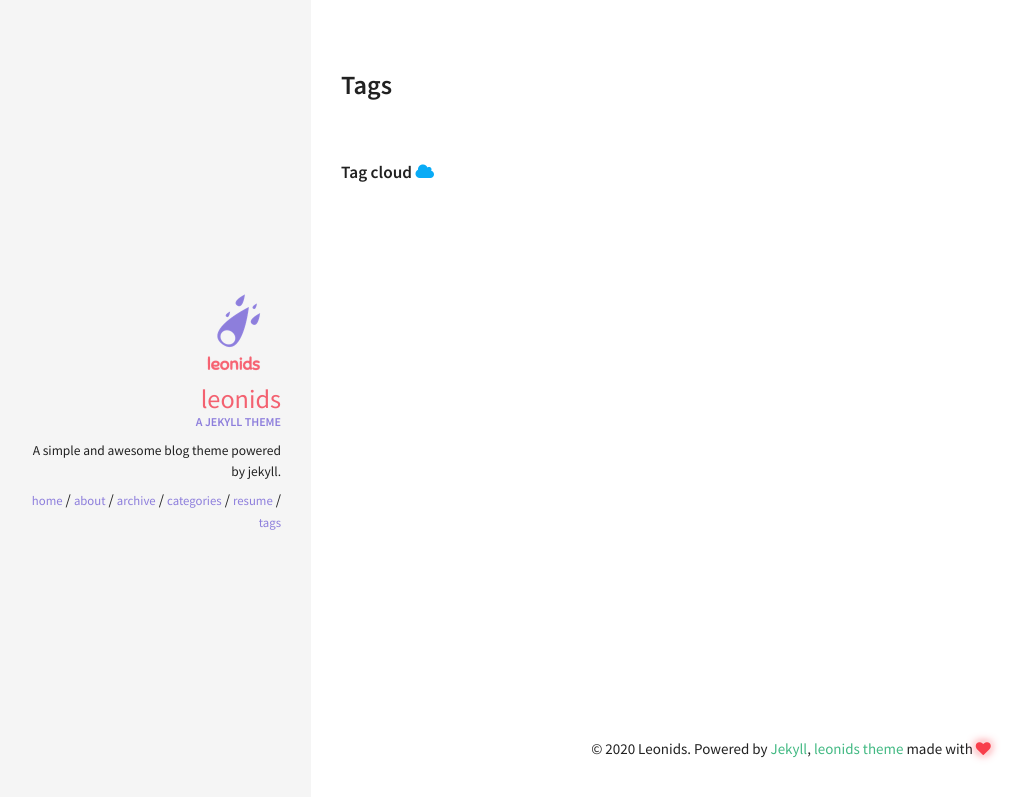
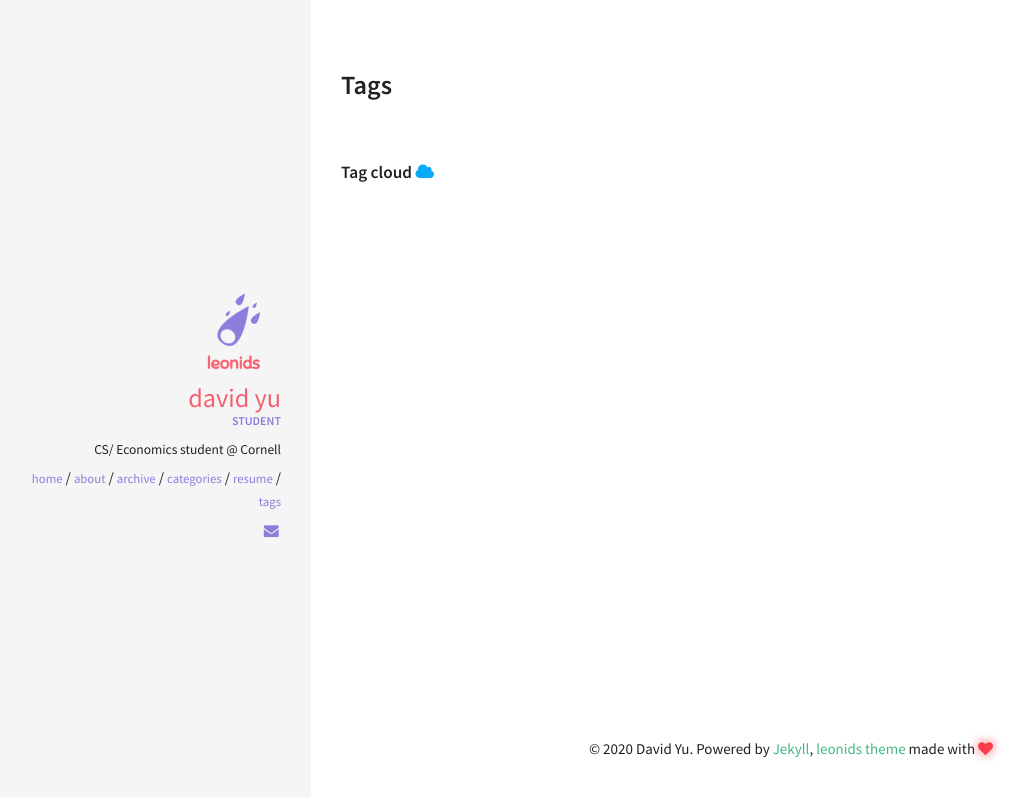
Before and after one commit to PPPSDavid/PPPSDavid.github.io, a Jekyll site: the page built from tags.html, in a window 1280 px wide. Shown: the top 797 px of the page, without its empty margins (9-1038 px from the left). Built offline with Jekyll 4.4.1, drawn with Linux system fonts in a browser that asks for light colours.

Commit message:
update main site

```diff
--- a/_config.yml
+++ b/_config.yml
@@ -3,18 +3,18 @@
 # Site wide configuration
 ####################################
 #
-title: Leonids
-email:
+title: David's Site
+email: pppsdavid@gmail.com
 description: A simple and awesome blog theme powered by jekyll.
 url: # the base hostname & protocol for your site
-keywords: ["blog", "jekyll"]
+keywords: ["blog", "notes"]
 
 #
 ###################################
 # Jekyll configuration
 ####################################
 #
-timezone:          Europe/Paris
+timezone:          Asia/Beijing
 markdown:          kramdown
 highlighter:       rouge
 excerpt_separator: <!--more-->
@@ -33,11 +33,11 @@ kramdown:
 ####################################
 #
 owner:
-  name: Leonids
+  name: David Yu
   avatar: leonids-logo.png
-  job: "A jekyll theme"
-  bio: "A simple and awesome blog theme powered by jekyll."
-  email:
+  job: "Student"
+  bio: "CS/ Economics student @ Cornell"
+  email: yy743@cornell.edu
   disqus-shortname:
   twitter: #username
   facebook: #username
```
Also changed, not shown: 1 other file.
